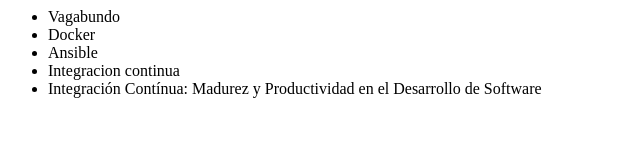
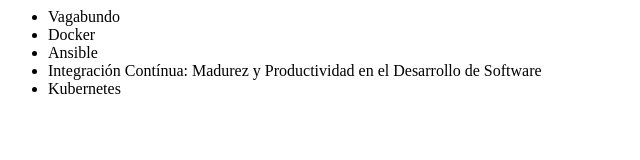
Before and after one commit to AgllProyectos/alura-git, a plain HTML site: page index.html in a window 1280 px wide. Shown: the whole page, without its empty margins (0-640 px from the left). Drawn offline with Linux system fonts and the light colour scheme.

Commit message:
Agrega lista curso Kubernetes

```diff
--- a/index.html
+++ b/index.html
@@ -9,8 +9,8 @@
          <li> Vagabundo </li>
          <li> Docker </li>
          <li> Ansible </li>
-         <li> Integracion continua </li>
          <li> Integración Contínua: Madurez y Productividad en el Desarrollo de Software </li>
+         <li> Kubernetes </li>
      </ul>
 </body>
 </html>
```
